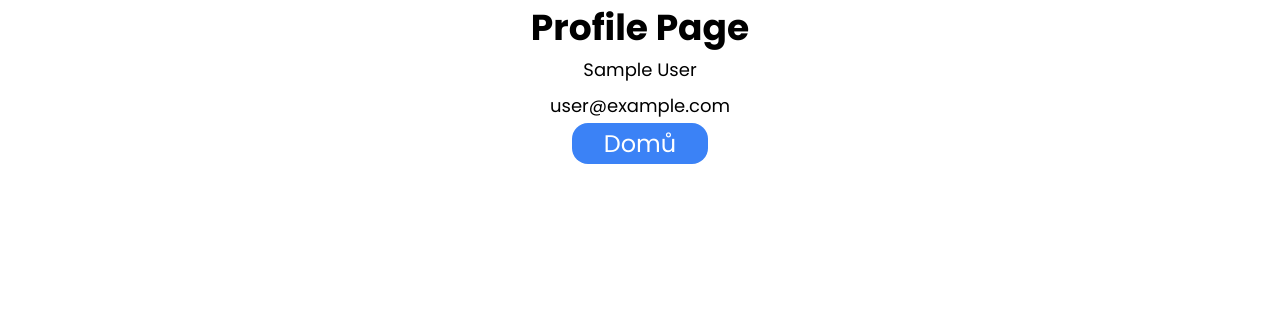
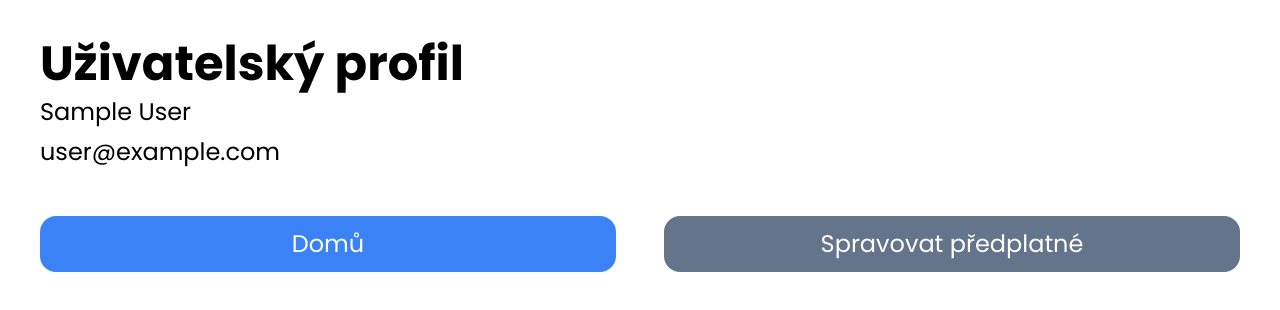
Before and after one commit to MartinTabz/nextauth-stripe-nextjs, a Next.js app: page /profil in a window 1280 px wide. Shown: the top 310 px of the page. Built offline with nearby package versions, Linux system fonts and the light colour scheme; no server answers; sample sign-in values are in the browser's storage.

Commit message:
Vytvoření customer portalu session z profilu

```diff
--- a/package.json
+++ b/package.json
@@ -16,6 +16,7 @@
     "eslint": "8.29.0",
     "eslint-config-next": "13.0.6",
     "formik": "^2.2.9",
+    "micro": "^10.0.1",
     "next": "13.0.6",
     "next-auth": "^4.18.0",
     "react": "18.2.0",
--- /dev/null
+++ b/pages/api/load-customer-portal.js
@@ -0,0 +1,17 @@
+import initStripe from 'stripe';
+
+export default async function handler(req, res) {
+	const stripe = await initStripe(process.env.STRIPE_SECRET_KEY);
+   const { customerId } = req.body;
+
+   if(!customerId) {
+      return res.status(401).send("Unauthorized");
+   }
+
+   const portalsession = await stripe.billingPortal.sessions.create({
+      customer: customerId,
+      return_url: 'http://localhost:3000/profil'
+   })
+
+   res.send({ url: portalsession.url })
+}
--- a/pages/profil.js
+++ b/pages/profil.js
@@ -1,15 +1,38 @@
 import Link from "next/link";
 import { getSession,useSession } from "next-auth/react";
+import axios from "axios";
+import { useRouter } from "next/router";
 
 export default function Profil() {
+   const router = useRouter();
+   const loadPortal = async () => {
+      const body = {
+			customerId: session.user.stripeCustomerId,
+		};
+		const url = '/api/load-customer-portal';
+		const { data } = await axios
+			.post(url, body, {
+				headers: {
+					Accept: 'application/json',
+					'Content-Type': 'application/json;charset=UTF-8',
+				},
+			});
+		router.push(data.url)
+   }
+
    const { data: session } = useSession();
    return (
       <section className="container mx-auto text-center">
-         <h3 className="text-4xl font-bold my-2">Profile Page</h3>
-         <p className="text-lg my-2">{session.user.name}</p>
-         <p className="text-lg my-2">{session.user.email}</p>
+         <div className="text-left px-10 mb-10 mt-10">
+            <h3 className="text-5xl font-bold my-2">Uživatelský profil</h3>
+            <p className="text-2xl my-2">{session.user.name}</p>
+            <p className="text-2xl my-2">{session.user.email}</p>
+         </div>
 
-         <Link className="bg-blue-500 px-8 py-1 text-white my-2 text-2xl rounded-2xl" href={"/"}>Domů</Link>
+         <div className="grid gap-3 lg:gap-12 lg:grid-cols-2 px-10">
+            <Link className="bg-blue-500 px-8 py-3 text-white my-2 text-2xl rounded-2xl" href={"/"}>Domů</Link>
+            <button onClick={loadPortal} className="bg-slate-500 px-8 py-3 text-white my-2 text-2xl rounded-2xl">Spravovat předplatné</button>
+         </div>
       </section>
    );
 }
```
Also changed, not shown: 1 other file (tests, documents, lock files or other folders).
